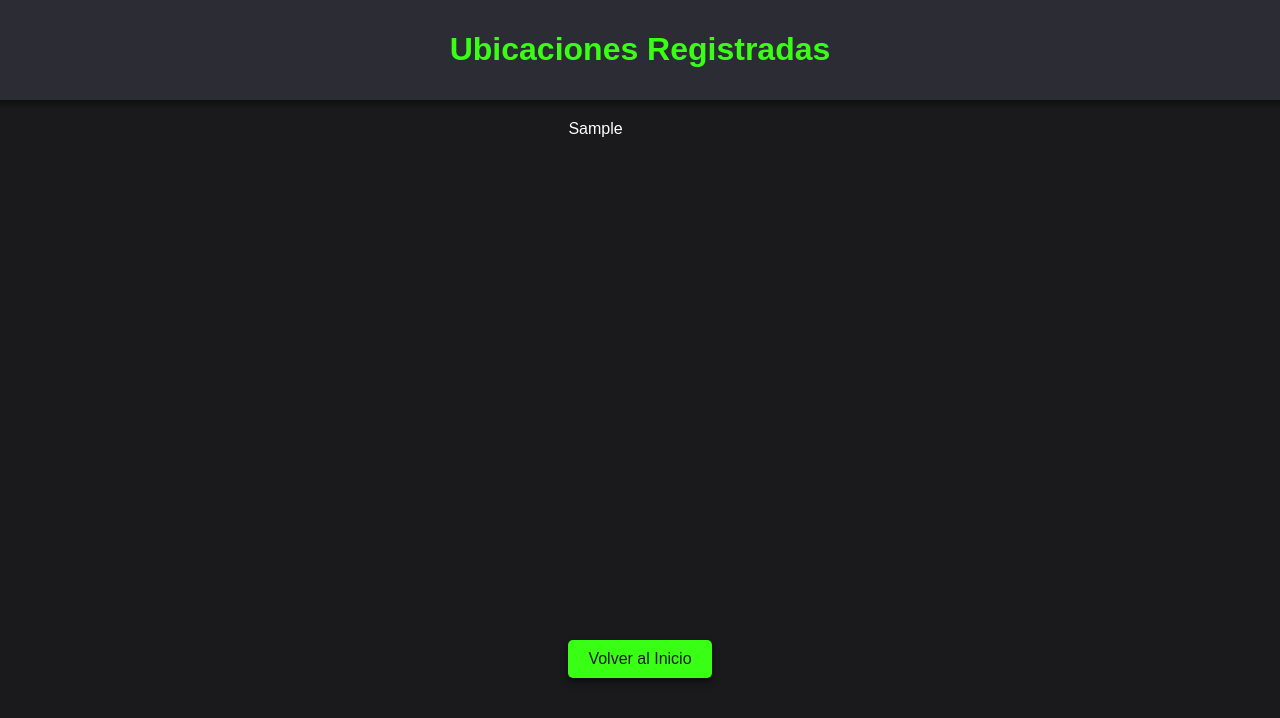
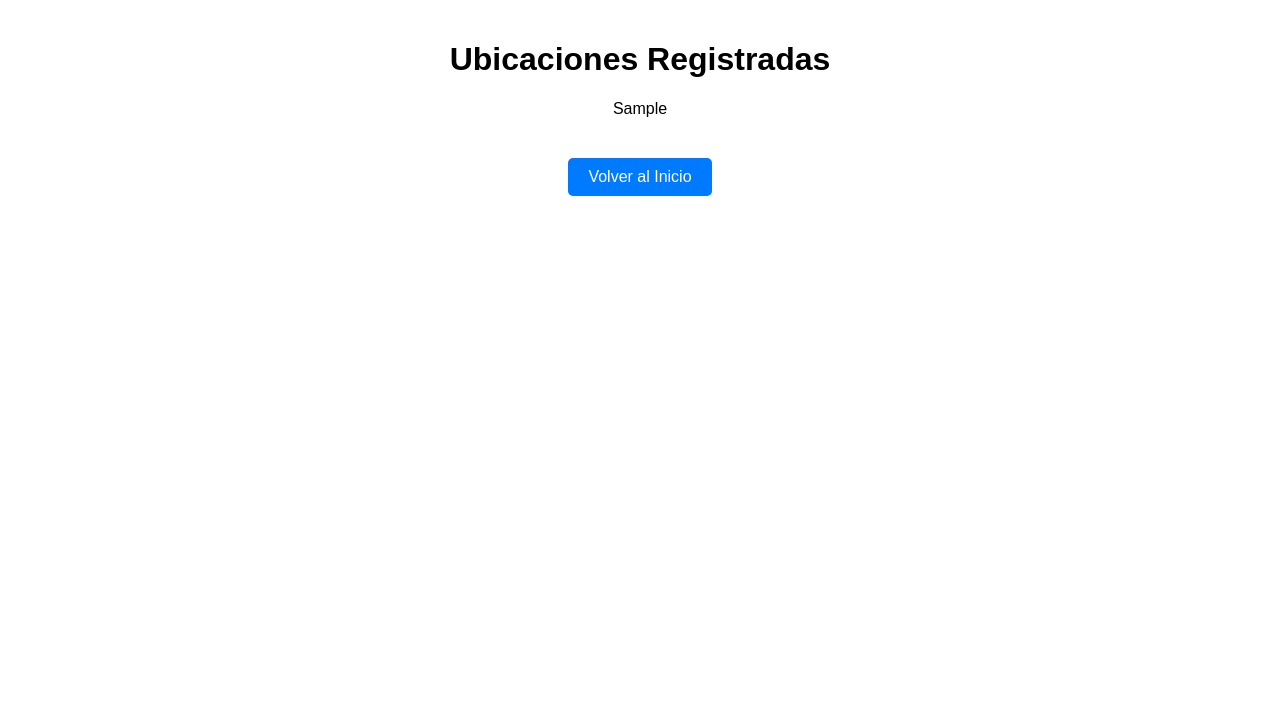
Before and after one commit to raymundosoto/App-web-Tracker-GPS-con-ESP32-y-modulo-NEO-6M-0-001-en-flask-y-mapas-de-Folium-, a Flask app: template templates/show_all.html in a window 1280 px wide. Shown: the top 718 px of the page. Run offline with Flask 2, Linux system fonts and the light colour scheme; the template is opened without the code that fills it: most values are stand-ins (such as "Sample title", 1, 10 or a date in 2020).

Commit message:
Mejoras a la visualización
Se modifica la visualización

```diff
--- a/static/styles.css
+++ b/static/styles.css
@@ -1,7 +1,6 @@
+/* Estilos generales */
 body {
     font-family: Arial, sans-serif;
-    background-color: #1a1a1d;
-    color: #fff;
     margin: 0;
     padding: 0;
     display: flex;
@@ -10,74 +9,66 @@ body {
 }
 
 header {
-    background-color: #2c2c34;
-    padding: 10px;
-    width: 100%;
     text-align: center;
-    box-shadow: 0px 4px 6px rgba(0, 0, 0, 0.5);
+    margin-top: 20px;
 }
 
-h1 {
-    color: #39ff14;
-    font-size: 2em;
-}
-
-.content {
+/* Contenedor principal */
+main {
+    width: 90%;
+    max-width: 1200px;
     display: flex;
-    justify-content: center;  /* Centrar el contenido */
-    width: 80%;
-    max-width: 1200px;  /* Evitar que ocupe todo el ancho de la pantalla */
-    margin-top: 20px;
-    flex-direction: column;  /* Para que el mapa y la info se apilen */
-    gap: 20px;
+    flex-direction: column;
+    align-items: center;
 }
 
 .map-container {
+    display: flex;
+    justify-content: space-between;
     width: 100%;
-    height: 500px;  /* Limitar la altura del mapa */
-    border-radius: 10px;
-    overflow: hidden;
+    margin-bottom: 20px;
 }
 
-.info-container {
-    background-color: #333;
-    padding: 15px;
-    border-radius: 10px;
-    box-shadow: 0px 4px 6px rgba(0, 0, 0, 0.5);
-    width: 100%;
-    max-width: 600px;  /* Limitar el ancho de la información */
+/* Estilos para el mapa */
+.map {
+    width: 60%;
+    height: 400px; /* Ajusta el tamaño del mapa según sea necesario */
 }
 
-h2 {
-    color: #39ff14;
+/* Estilos para la sección de datos */
+.info-container {
+    width: 35%;
+    padding: 10px;
+    border: 1px solid #ccc;
+    background-color: #f9f9f9;
+    margin-left: 20px;
 }
 
-p {
-    font-size: 1.2em;
-    line-height: 1.5;
+.info-container h2 {
+    margin-top: 0;
 }
 
+/* Estilos para los botones */
 .button-container {
+    display: flex;
+    justify-content: center;
+    gap: 10px;
     margin-top: 20px;
-    display: flex;
-    gap: 20px;
-    justify-content: center;
+    width: 100%;
 }
 
+/* Botones */
 button {
     padding: 10px 20px;
+    font-size: 16px;
+    cursor: pointer;
+    background-color: #007BFF;
+    color: white;
     border: none;
     border-radius: 5px;
-    background-color: #39ff14;
-    color: #1a1a1d;
-    font-size: 1em;
-    cursor: pointer;
-    box-shadow: 0px 4px 6px rgba(0, 0, 0, 0.5);
-    transition: transform 0.2s, background-color 0.2s;
+    transition: background-color 0.3s;
 }
 
 button:hover {
-    background-color: #2c2c34;
-    color: #39ff14;
-    transform: scale(1.05);
+    background-color: #0056b3;
 }
--- a/templates/index.html
+++ b/templates/index.html
@@ -17,8 +17,8 @@
         <h1>GPS Tracker</h1>
     </header>
     <main>
-        <div class="content">
-            <div class="map-container">
+        <div class="map-container">
+            <div class="map">
                 {{ map_html|safe }}
             </div>
             <div class="info-container">
@@ -34,7 +34,6 @@
         </div>
         <div class="button-container">
             <button onclick="clearData()">Borrar Datos</button>
-            <!-- Botón para redirigir a la página de datos -->
             <button onclick="showAllData()">Mostrar Todos los Datos</button>
         </div>
     </main>
```
